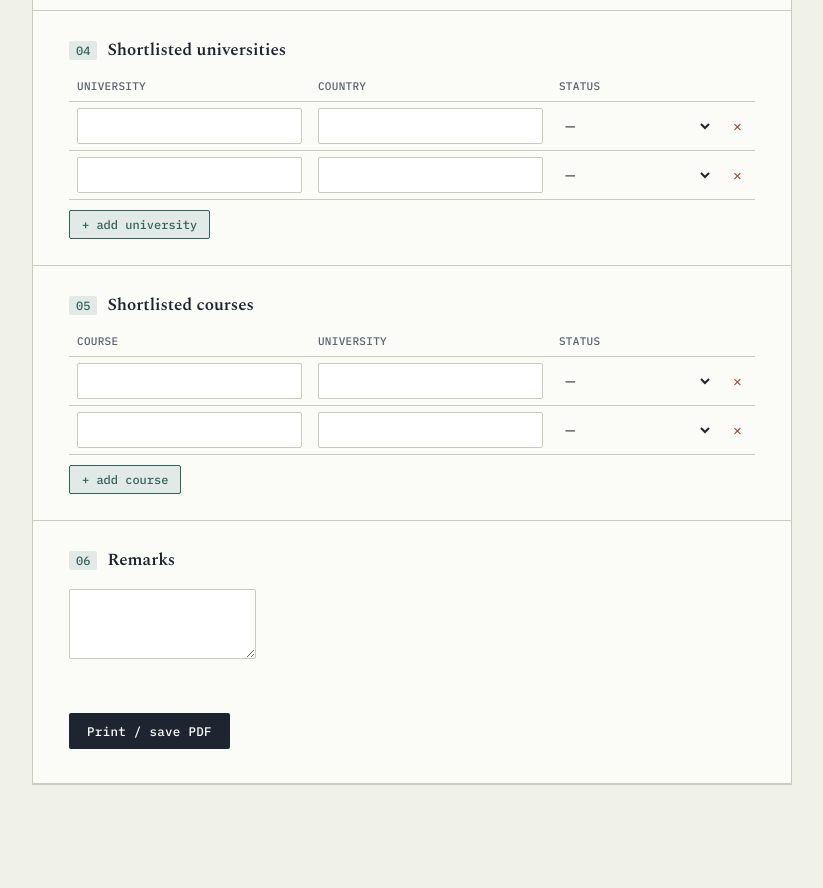
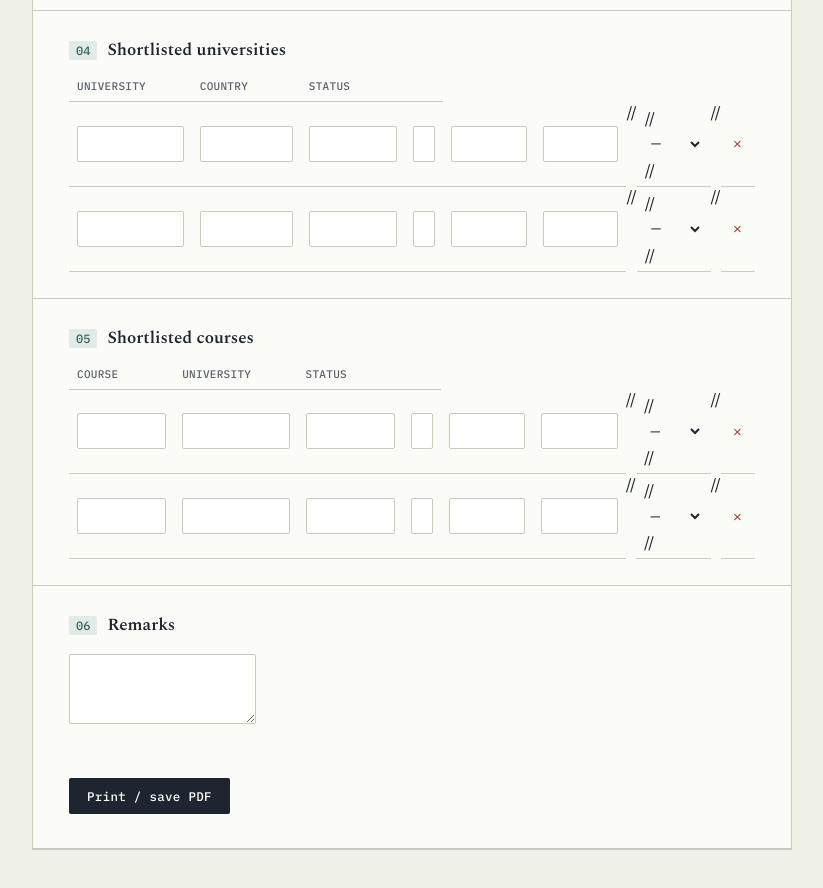
Before and after one commit to nisthaeducation/safaltaaa, a plain HTML site: page index.html in a window 1280 px wide. Shown: the part 1120-2008 px from the top of the page, without its empty margins (228-1051 px from the left). Before the commit the page ends 1984 px from the top, so only its background shows below. Drawn offline with nearby package versions, Linux system fonts and the light colour scheme.

Commit message:
Update index.html
3rd commit

```diff
--- a/index.html
+++ b/index.html
@@ -215,7 +215,7 @@
       <thead><tr><th>University</th><th>Country</th><th>Status</th><th class="row-actions"></th></tr></thead>
       <tbody id="uniRows"></tbody>
     </table>
-    <button class="add-row" type="button" onclick="addRow('uniRows')">+ add university</button>
+    <!-- <button class="add-row" type="button" onclick="addRow('uniRows')">+ add university</button> -->
   </section>
 
   <section>
@@ -224,7 +224,7 @@
       <thead><tr><th>Course</th><th>University</th><th>Status</th><th class="row-actions"></th></tr></thead>
       <tbody id="courseRows"></tbody>
     </table>
-    <button class="add-row" type="button" onclick="addRow('courseRows')">+ add course</button>
+    <!-- <button class="add-row" type="button" onclick="addRow('courseRows')">+ add course</button> -->
   </section>
 
   <section>
@@ -247,17 +247,21 @@ function addRow(bodyId){
   tr.innerHTML = `
     <td><input type="text"></td>
     <td><input type="text"></td>
-    <td>
-      <select>
-        <option value="">—</option>
-        <option>Applied</option>
-        <option>Shortlisted</option>
-        <option>Not required yet</option>
-        <option>Offer received</option>
-        <option>Rejected</option>
-      </select>
-    </td>
-    <td class="row-actions"><button class="del-btn" type="button" onclick="this.closest('tr').remove()">×</button></td>
+    <td><input type="text"></td>
+    <td><input type="text"></td>
+    <td><input type="text"></td>
+    <td><input type="text"></td>
+    // <td>
+    //   <select>
+    //     <option value="">—</option>
+    //     <option>Applied</option>
+    //     <option>Shortlisted</option>
+    //     <option>Not required yet</option>
+    //     <option>Offer received</option>
+    //     <option>Rejected</option>
+    //   </select>
+    // </td>
+    // <td class="row-actions"><button class="del-btn" type="button" onclick="this.closest('tr').remove()">×</button></td>
   `;
   tbody.appendChild(tr);
 }
```
